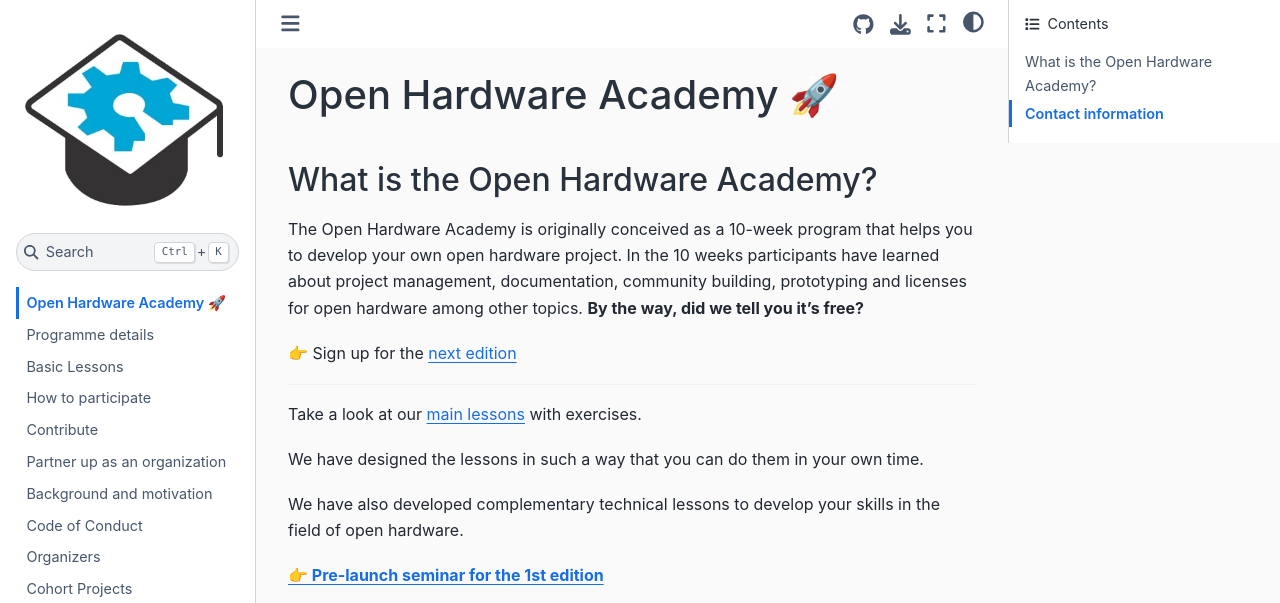
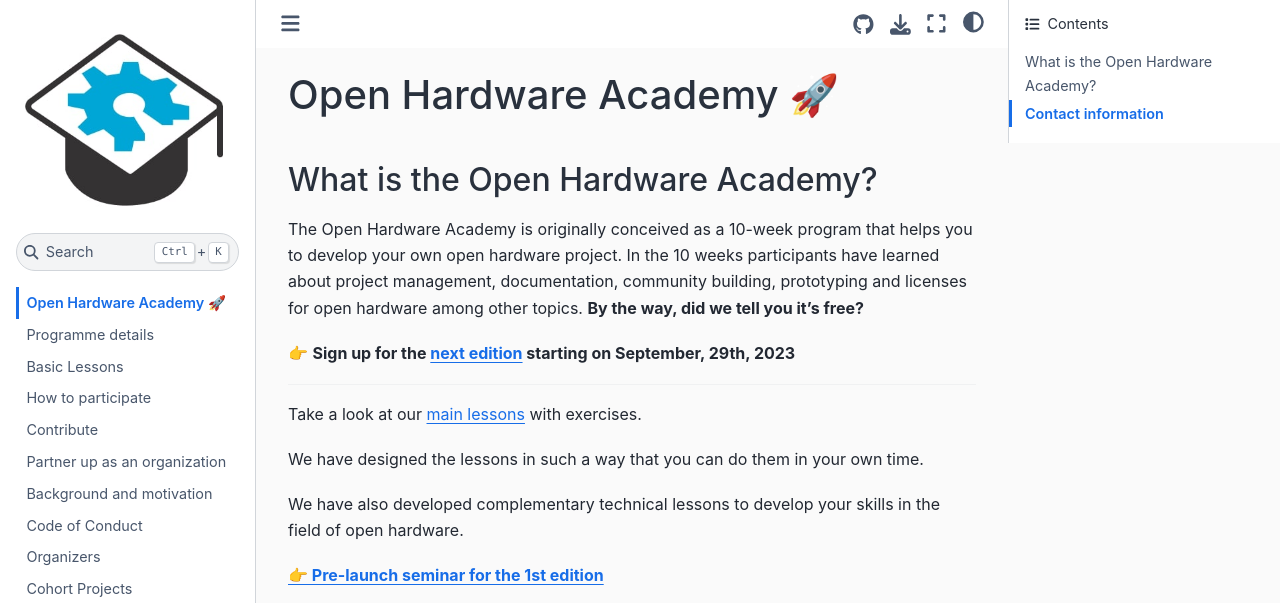
Before and after one commit to delftopenhardware/openhardware.academy, a Jupyter Book: the page built from docs/01_Welcome.md, in a window 1280 px wide and 1014 px high, cut to the strip 0-603 px from the top of the window. Built offline with Jupyter Book 1.0.4 settings and Sphinx 7.4.7 and the Sphinx Book theme 1.1.4, drawn with Linux system fonts in a browser that asks for light colours.

Commit message:
Update 01_Welcome.md

```diff
--- a/docs/01_Welcome.md
+++ b/docs/01_Welcome.md
@@ -11,7 +11,7 @@
 
 The Open Hardware Academy is originally conceived as a 10-week program that helps you to develop your own open hardware project. In the 10 weeks participants have learned about project management, documentation, community building, prototyping and licenses for open hardware among other topics. **By the way, did we tell you it’s free?**
 
-👉 Sign up for the [next edition](./04_Participation#sign-up-for-the-2nd-edition-of-the-open-hardware-academy-2023)
+👉 **Sign up for the [next edition](./04_Participation#sign-up-for-the-2nd-edition-of-the-open-hardware-academy-2023) starting on September, 29th, 2023**
 
 
 ---
```
